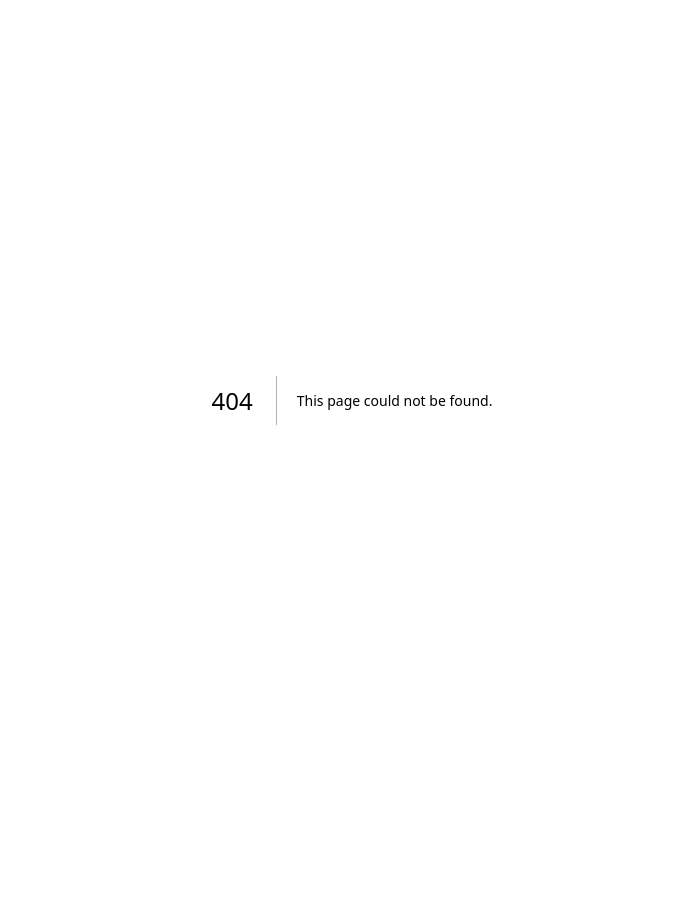
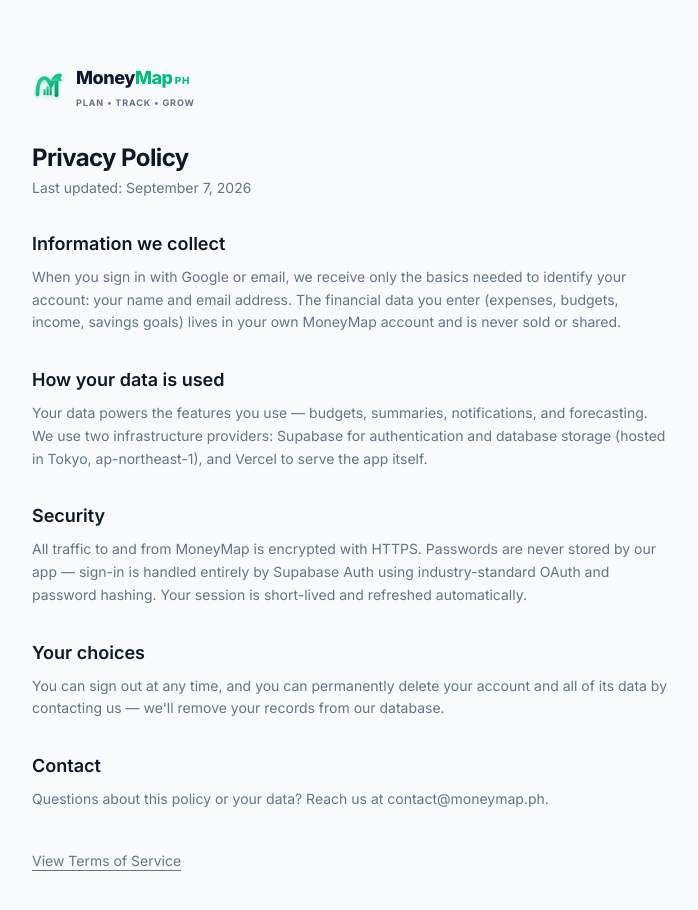
Before and after one commit to rrytz/MoneyMapPH, a Next.js app: page /privacy in a window 1280 px wide. Before the commit this address had no page. Shown: the top 910 px of the page, without its empty margins (288-986 px from the left). Before the commit the page ends 800 px from the top, so only its background shows below. Built offline with nearby package versions, Linux system fonts and the light colour scheme.

Commit message:
ux: add privacy/terms pages and trust links on auth screens

```diff
--- a/src/app/(auth)/login/page.tsx
+++ b/src/app/(auth)/login/page.tsx
@@ -147,6 +147,19 @@
           </Link>
         </p>
       </CardFooter>
+      <CardFooter className="justify-center">
+        <p className="text-xs text-muted-foreground">
+          By continuing you agree to our{" "}
+          <Link href="/terms" className="underline underline-offset-4 hover:text-foreground">
+            Terms
+          </Link>{" "}
+          and{" "}
+          <Link href="/privacy" className="underline underline-offset-4 hover:text-foreground">
+            Privacy Policy
+          </Link>
+          .
+        </p>
+      </CardFooter>
     </Card>
   );
 }
--- a/src/app/(auth)/signup/page.tsx
+++ b/src/app/(auth)/signup/page.tsx
@@ -138,6 +138,19 @@
           </Link>
         </p>
       </CardFooter>
+      <CardFooter className="justify-center">
+        <p className="text-xs text-muted-foreground">
+          By continuing you agree to our{" "}
+          <Link href="/terms" className="underline underline-offset-4 hover:text-foreground">
+            Terms
+          </Link>{" "}
+          and{" "}
+          <Link href="/privacy" className="underline underline-offset-4 hover:text-foreground">
+            Privacy Policy
+          </Link>
+          .
+        </p>
+      </CardFooter>
     </Card>
   );
 }
--- /dev/null
+++ b/src/app/privacy/page.tsx
@@ -0,0 +1,57 @@
+import type { Metadata } from "next";
+import Link from "next/link";
+import { Logo } from "@/components/shared/logo";
+
+export const metadata: Metadata = {
+  title: "Privacy Policy · MoneyMap PH",
+};
+
+const sections = [
+  {
+    title: "Information we collect",
+    body: "When you sign in with Google or email, we receive only the basics needed to identify your account: your name and email address. The financial data you enter (expenses, budgets, income, savings goals) lives in your own MoneyMap account and is never sold or shared.",
+  },
+  {
+    title: "How your data is used",
+    body: "Your data powers the features you use — budgets, summaries, notifications, and forecasting. We use two infrastructure providers: Supabase for authentication and database storage (hosted in Tokyo, ap-northeast-1), and Vercel to serve the app itself.",
+  },
+  {
+    title: "Security",
+    body: "All traffic to and from MoneyMap is encrypted with HTTPS. Passwords are never stored by our app — sign-in is handled entirely by Supabase Auth using industry-standard OAuth and password hashing. Your session is short-lived and refreshed automatically.",
+  },
+  {
+    title: "Your choices",
+    body: "You can sign out at any time, and you can permanently delete your account and all of its data by contacting us — we'll remove your records from our database.",
+  },
+  {
+    title: "Contact",
+    body: "Questions about this policy or your data? Reach us at contact@moneymap.ph.",
+  },
+];
+
+export default function PrivacyPage() {
+  return (
+    <main className="min-h-screen bg-background">
+      <div className="mx-auto max-w-2xl px-4 py-12 sm:py-16">
+        <div className="mb-8">
+          <Logo size="md" showTagline />
+        </div>
+        <h1 className="text-2xl font-bold tracking-tight mb-1">Privacy Policy</h1>
+        <p className="text-sm text-muted-foreground mb-8">Last updated: September 7, 2026</p>
+        <div className="space-y-8">
+          {sections.map((section) => (
+            <section key={section.title}>
+              <h2 className="text-lg font-semibold mb-2">{section.title}</h2>
+              <p className="text-sm leading-relaxed text-muted-foreground">{section.body}</p>
+            </section>
+          ))}
+        </div>
+        <p className="mt-10 text-sm text-muted-foreground">
+          <Link href="/terms" className="underline underline-offset-4 hover:text-foreground">
+            View Terms of Service
+          </Link>
+        </p>
+      </div>
+    </main>
+  );
+}
--- /dev/null
+++ b/src/app/terms/page.tsx
@@ -0,0 +1,61 @@
+import type { Metadata } from "next";
+import Link from "next/link";
+import { Logo } from "@/components/shared/logo";
+
+export const metadata: Metadata = {
+  title: "Terms of Service · MoneyMap PH",
+};
+
+const sections = [
+  {
+    title: "The service",
+    body: "MoneyMap PH is a personal finance tool for tracking expenses, budgets, income, and savings goals. Your data is yours; we don't use it for advertising and we don't share it with third parties outside the providers that operate the service.",
+  },
+  {
+    title: "Your account",
+    body: "You're responsible for keeping your sign-in credentials safe and for the activity that happens under your account. You may delete your account at any time by contacting us; deletion removes your stored data from our database.",
+  },
+  {
+    title: "Acceptable use",
+    body: "Use MoneyMap for legitimate personal bookkeeping. Don't attempt to disrupt the service, access other users' data, or use it for anything unlawful.",
+  },
+  {
+    title: "No warranty",
+    body: "The service is provided 'as is' and 'as available.' Financial figures and forecasts are informational tools, not financial advice. We aim for accuracy but can't guarantee it, and we're not liable for decisions you make based on the app.",
+  },
+  {
+    title: "Changes",
+    body: "We may update these terms or the service over time. Continued use after changes take effect means you accept the updated terms.",
+  },
+  {
+    title: "Contact",
+    body: "Questions about these terms? Reach us at contact@moneymap.ph.",
+  },
+];
+
+export default function TermsPage() {
+  return (
+    <main className="min-h-screen bg-background">
+      <div className="mx-auto max-w-2xl px-4 py-12 sm:py-16">
+        <div className="mb-8">
+          <Logo size="md" showTagline />
+        </div>
+        <h1 className="text-2xl font-bold tracking-tight mb-1">Terms of Service</h1>
+        <p className="text-sm text-muted-foreground mb-8">Last updated: September 7, 2026</p>
+        <div className="space-y-8">
+          {sections.map((section) => (
+            <section key={section.title}>
+              <h2 className="text-lg font-semibold mb-2">{section.title}</h2>
+              <p className="text-sm leading-relaxed text-muted-foreground">{section.body}</p>
+            </section>
+          ))}
+        </div>
+        <p className="mt-10 text-sm text-muted-foreground">
+          <Link href="/privacy" className="underline underline-offset-4 hover:text-foreground">
+            View Privacy Policy
+          </Link>
+        </p>
+      </div>
+    </main>
+  );
+}
```
